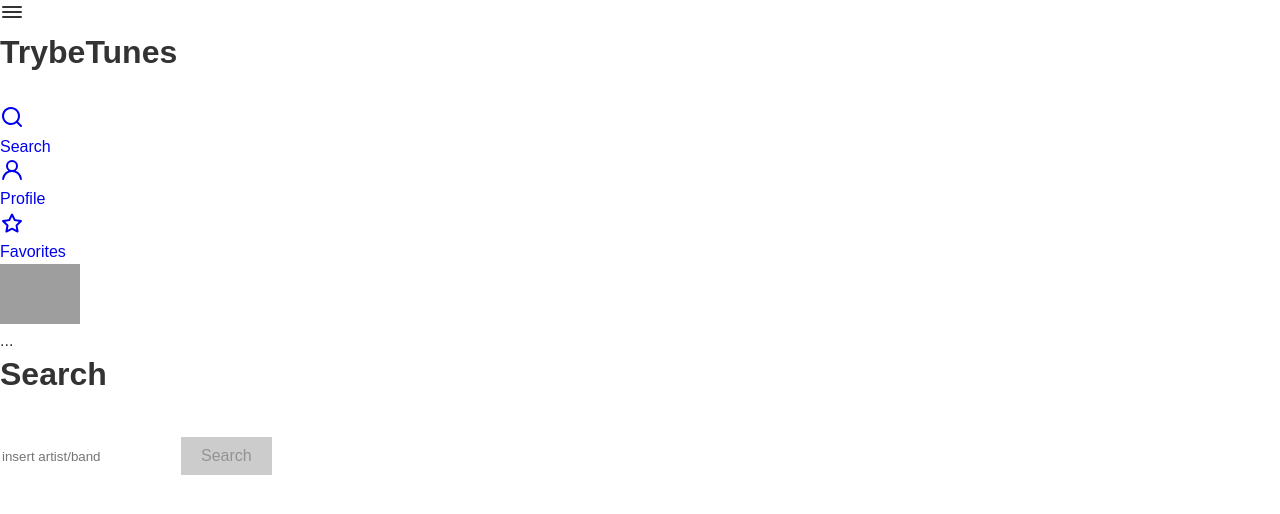
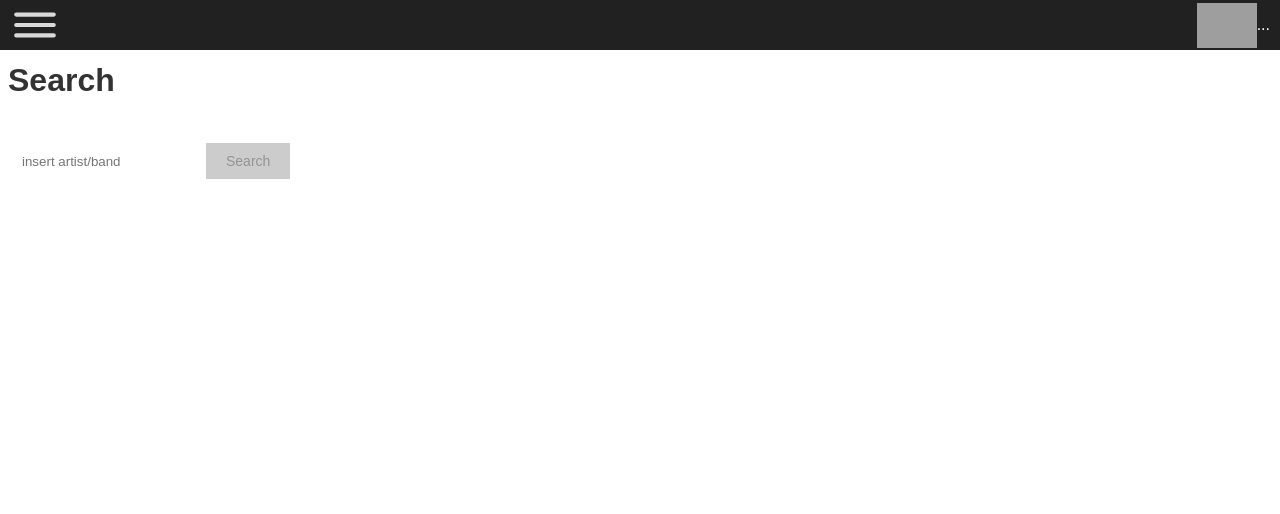
Before and after one commit to duarte-dot/trybe-tunes, a React (Create React App) app: page /search in a window 1280 px wide. Shown: the top 514 px of the page. Built offline with nearby package versions, Linux system fonts and the light colour scheme; grey boxes are pictures that could not be loaded; the HTML template or start-up script is replaced by a standard one.

Commit message:
some css

```diff
--- a/src/components/AlbumCard.js
+++ b/src/components/AlbumCard.js
@@ -1,6 +1,7 @@
 import React, { Component } from 'react';
 import { Link } from 'react-router-dom';
 import PropTypes from 'prop-types';
+import '../styles/albumCard.css';
 
 class AlbumCard extends Component {
   render() {
@@ -11,7 +12,7 @@ class AlbumCard extends Component {
         <Link to={ `/album/${collectionId}` }>
           <img
             className="albumCard-image"
-            src={ imgUrl.replace(/100x100bb.jpg/, '200x200bb.jpg') }
+            src={ imgUrl.replace(/100x100bb.jpg/, '210x210bb.jpg') }
             alt={ artistName }
           />
 
--- a/src/components/Sidebar.js
+++ b/src/components/Sidebar.js
@@ -2,22 +2,23 @@ import React, { Component } from 'react';
 import { Link } from 'react-router-dom';
 import { UilSearch, UilBars, UilUser, UilFavorite } from '@iconscout/react-unicons';
 import { getUser } from '../services/userAPI';
+import '../styles/sidebar.css';
 
 const menuItems = [
   {
     path: '/search',
     name: 'Search',
-    icon: <UilSearch />,
+    icon: <UilSearch className="icon" />,
   },
   {
     path: '/profile',
     name: 'Profile',
-    icon: <UilUser />,
+    icon: <UilUser className="icon" />,
   },
   {
     path: '/favorites',
     name: 'Favorites',
-    icon: <UilFavorite />,
+    icon: <UilFavorite className="icon" />,
   },
 ];
 
@@ -28,7 +29,10 @@ class Sidebar extends Component {
     this.state = {
       user: '',
       image: '',
+      showingMenu: false,
     };
+
+    this.toggleMenu = this.toggleMenu.bind(this);
   }
 
   componentDidMount() {
@@ -41,36 +45,47 @@ class Sidebar extends Component {
     this.setState({ user: user.name, image: user.image });
   }
 
+  toggleMenu() {
+    const { showingMenu } = this.state;
+
+    if (showingMenu) {
+      this.setState({ showingMenu: false });
+    } else this.setState({ showingMenu: true });
+  }
+
   render() {
-    const { user, image } = this.state;
+    const { user, image, showingMenu } = this.state;
 
     return (
       <div>
-        <UilBars />
-        <nav className="sidebar">
-          <h1 className="sidebar-logo">TrybeTunes</h1>
+        <section className="nav-menu-and-user-info">
+          <UilBars size={ 50 } className="toggle-menu" onClick={ this.toggleMenu } />
+          <div className="userimage-username">
+            <img
+              className="nav-user-profile-image"
+              width="60px"
+              src={ image || 'https://github.com/duarte-dot/image-uploads/assets/78454964/7e303be4-12a7-414f-9aac-e83e8264cd14' }
+              alt="profile"
+            />
+            <p className="nav-username">{user || '...'}</p>
+          </div>
+        </section>
+        <nav className={ showingMenu ? 'sidebar showing' : 'sidebar' }>
 
-          <section className="links">
+          <section
+            className="links"
+            style={ { display: showingMenu ? 'block' : 'none' } }
+          >
             {
               menuItems.map((item, index) => (
-                <div key={ index } className="link">
-                  <Link to={ item.path }>
-                    <div className="icon">{item.icon}</div>
-                    <div className="link-text">{item.name}</div>
+                <section key={ index }>
+                  <Link className="link" to={ item.path } onClick={ this.toggleMenu }>
+                    {item.icon}
+                    <p className="link-text">{item.name}</p>
                   </Link>
-                </div>
+                </section>
               ))
             }
-          </section>
-
-          <section className="nav-user-info">
-            <img
-              className="nav-user-profile-image"
-              width="80px"
-              src={ image || 'https://t3.ftcdn.net/jpg/03/46/83/96/360_F_346839683_6nAPzbhpSkIpb8pmAwufkC7c5eD7wYws.jpg' }
-              alt="profile"
-            />
-            <p className="username-nav">{user || '...'}</p>
           </section>
         </nav>
       </div>
--- a/src/index.css
+++ b/src/index.css
@@ -93,6 +93,7 @@ ol {
 /* Remove anchor text decoration */
 a {
   text-decoration: none;
+  color: rgb(10, 10, 10);
 }
 
 /* Remove form input borders */
@@ -107,8 +108,11 @@ button {
   background-color: #ccc;
   border: none;
   padding: 10px 20px;
-  font-size: 16px;
-  cursor: pointer;
+  font-size: 14px;
   display: inline-block;
   margin: 10px 0;
 }
+
+button:enabled {
+  cursor: pointer;
+}
--- a/src/pages/Search.js
+++ b/src/pages/Search.js
@@ -3,6 +3,7 @@ import AlbumCard from '../components/AlbumCard';
 import Sidebar from '../components/Sidebar';
 import Loading from '../components/Loading';
 import searchAlbumsAPI from '../services/searchAlbumsAPI';
+import '../styles/search.css';
 
 class Search extends Component {
   constructor() {
@@ -13,6 +14,7 @@ class Search extends Component {
       isLoading: false,
       request: {},
       requestDone: false,
+      artistSearched: '',
     };
   }
 
@@ -21,9 +23,8 @@ class Search extends Component {
   };
 
   onSearchButtonClick = async () => {
-    this.setState({ isLoading: true });
-
     const { artist } = this.state;
+    this.setState({ isLoading: true, artistSearched: artist, artist: '' });
 
     const request = await searchAlbumsAPI(artist);
 
@@ -35,7 +36,7 @@ class Search extends Component {
   };
 
   render() {
-    const { isLoading, request, requestDone, artist } = this.state;
+    const { isLoading, request, requestDone, artist, artistSearched } = this.state;
     const isLoginButtonDisabled = artist.length < 2;
 
     if (isLoading) {
@@ -77,7 +78,7 @@ class Search extends Component {
 
             <div className="results-text-div">
               <h3 className="results-text">
-                {artist}
+                {artistSearched}
                 {' '}
                 album results
               </h3>
--- /dev/null
+++ b/src/styles/albumCard.css
@@ -0,0 +1,8 @@
+.albumCard-image {
+  border-radius: 4%;
+}
+
+.album {
+  max-width: 200px;
+  padding-left: 14px;
+}
--- a/src/styles/loading.css
+++ b/src/styles/loading.css
@@ -0,0 +1,27 @@
+.page-loading {
+  display: flex;
+  justify-content: center;
+  align-items: center;
+  height: 100vh;
+  flex-direction: column;
+}
+
+.page-loading p {
+  text-align: center;
+}
+
+.loading {
+  width: 50px;
+  height: 50px;
+  border: 6px solid #e5e5e5;
+  border-top-color: #BDB76B;
+  border-radius: 50%;
+  animation: is-rotating 1s infinite;
+  margin-bottom: 2%;
+}
+
+@keyframes is-rotating {
+  to {
+    transform: rotate(1turn);
+  }
+}
--- /dev/null
+++ b/src/styles/search.css
@@ -0,0 +1,35 @@
+.section-name {
+  font-size: 2em;
+  margin-top: 8px;
+  margin-left: 8px;
+}
+
+.input-artist {
+  margin-left: 20px;
+  height: 35px;
+  margin-right: 5px;
+}
+
+.input-artist-after {
+  margin-left: 20px;
+  height: 35px;
+  margin-right: 5px;
+}
+
+.button-search:enabled {
+  background-color: hsla(45, 64%, 64%, 1);
+  color: white;
+}
+
+.results-text-div {
+  text-align: center;
+  margin-top: 5px;
+  margin-bottom: 10px;
+}
+
+.albums {
+  padding: 2%;
+  display: grid;
+  grid-template-columns: repeat(auto-fit, minmax(220px, 1fr));
+  scroll-behavior: smooth;
+}
--- /dev/null
+++ b/src/styles/sidebar.css
@@ -0,0 +1,87 @@
+.sidebar {
+  width: 100nvw;
+  padding-left: 20px;
+  padding-right: 20px;
+  box-sizing: border-box;
+  transform: translateX(-250px);
+  transition: transform 0.3s ease-in-out;
+}
+
+.main-content-search {
+  transition: margin-top 0.3s ease-in-out;
+}
+
+.toggle-menu {
+  cursor: pointer;
+  margin-left: 10px;
+  color: rgb(217, 217, 217);
+}
+
+.sidebar.showing {
+  transform: translateX(0);
+  transition: transform 0.3s ease-in-out;
+  animation: slideInRight 0.3s ease-in-out;
+  padding-top: 0;
+}
+
+@keyframes slideInRight {
+  0% {
+    opacity: 0;
+    transform: translateX(-20px);
+  }
+  100% {
+    opacity: 1;
+    transform: translateX(0);
+  }
+}
+
+.links {
+  margin-top: 30px;
+}
+
+.section-link {
+  height: 50px;
+}
+
+.section-link:hover {
+  background-color: hsla(45, 64%, 64%, 1);
+}
+
+.link-text {
+  color: black;
+}
+
+.link {
+  height: 40px;
+  display: flex;
+  align-items: center;
+  text-decoration: none;
+  margin-bottom: 20px;
+  background-color: rgb(218, 218, 218);
+}
+
+.link:hover {
+  background-color: hsla(45, 64%, 64%, 1);
+}
+
+.link svg {
+  width: 30px;
+  margin-right: 10px;
+}
+
+.nav-menu-and-user-info {
+  display: flex;
+  background-color: rgb(33, 33, 33);
+  justify-content: space-between;
+  align-items: center;
+}
+
+.userimage-username {
+  display: flex;
+  margin-right: 10px;
+  align-items: center;
+}
+
+.nav-username {
+  color: white;
+}
```
